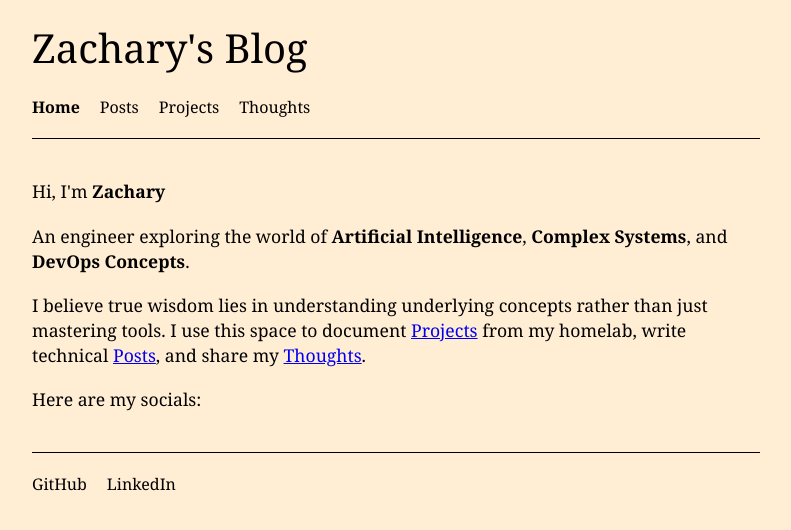
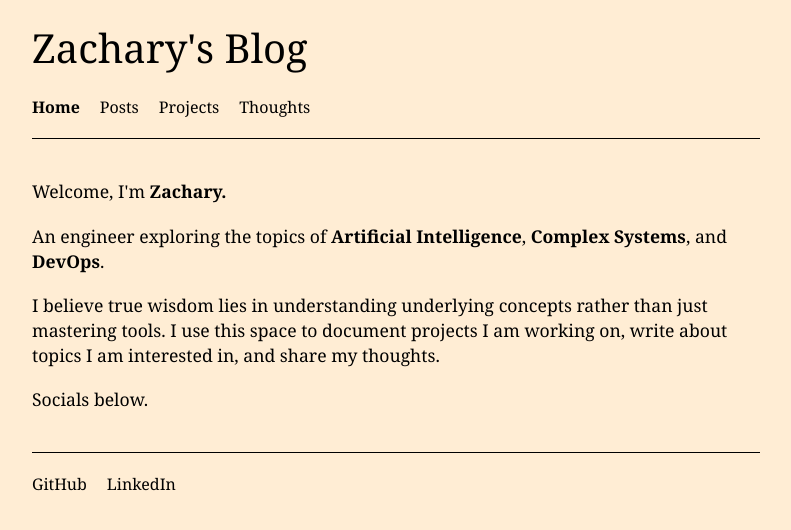
Before and after one commit to zevlo/zevlo.github.io, a Jekyll site: the page built from index.html, in a window 1280 px wide. Shown: the top 530 px of the page, without its empty margins (244-1035 px from the left). Built offline with Jekyll 4.4.1, drawn with Linux system fonts in a browser that asks for light colours.

Commit message:
Update index.html

```diff
--- a/index.html
+++ b/index.html
@@ -3,13 +3,13 @@ layout: default
 title: Home
 ---
 <section class="intro">
-    <p>Hi, I'm <strong>Zachary</strong></p>
+    <p>Welcome, I'm <strong>Zachary.</strong></p>
 
-    <p>An engineer exploring the world of <strong>Artificial Intelligence</strong>, <strong>Complex Systems</strong>, and <strong>DevOps Concepts</strong>.</p>
+    <p>An engineer exploring the topics of <strong>Artificial Intelligence</strong>, <strong>Complex Systems</strong>, and <strong>DevOps</strong>.</p>
 
-    <p>I believe true wisdom lies in understanding underlying concepts rather than just mastering tools. I use this space to document <a href="/projects">Projects</a> from my homelab, write technical <a href="/posts">Posts</a>, and share my <a href="/thoughts">Thoughts</a>.</p>
+    <p>I believe true wisdom lies in understanding underlying concepts rather than just mastering tools. I use this space to document projects I am working on, write about topics I am interested in, and share my thoughts.</p>
 
-    <p>Here are my socials:</p>
+    <p>Socials below.</p>
 </section>
 
 <div class="social-links">
```
